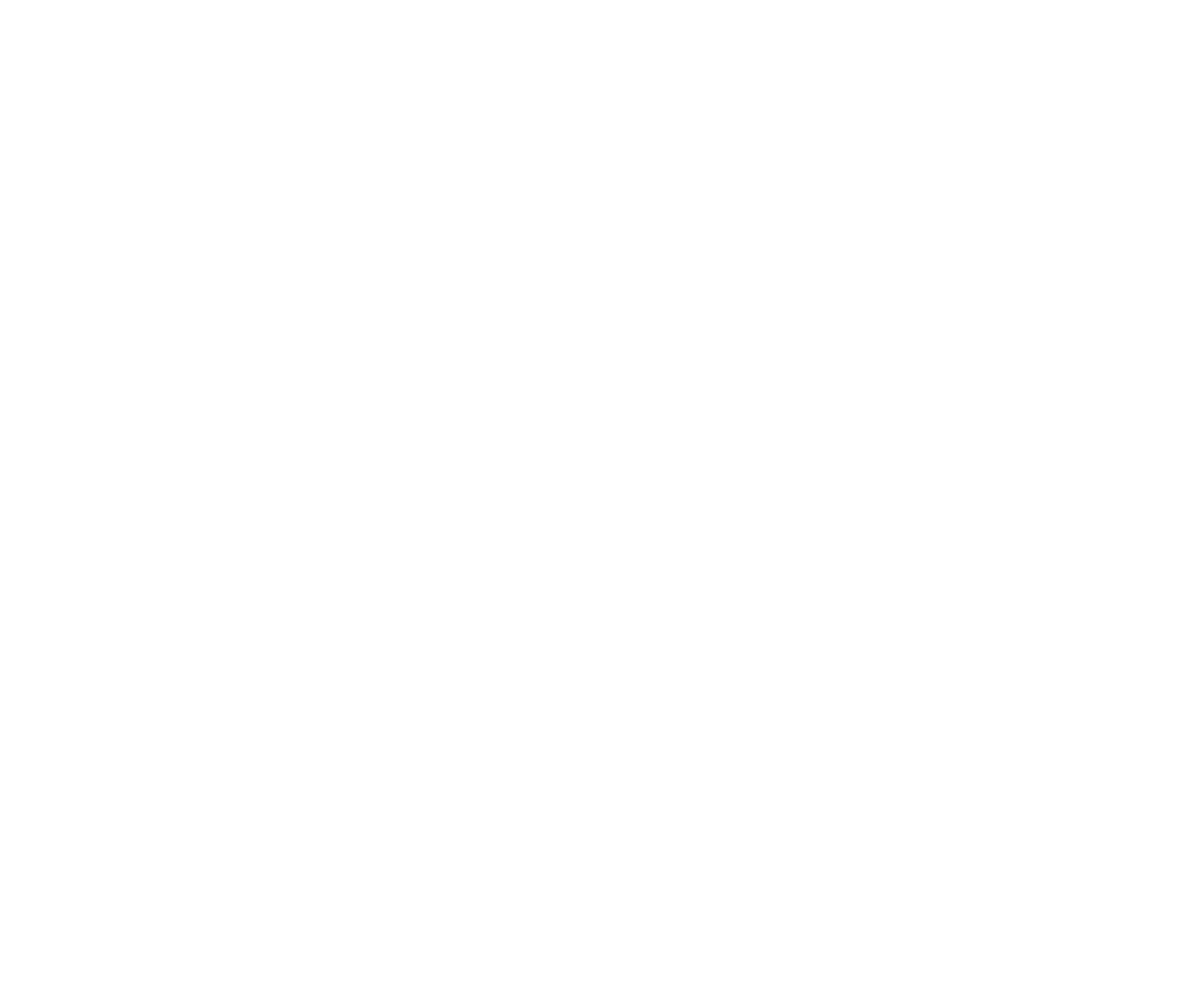
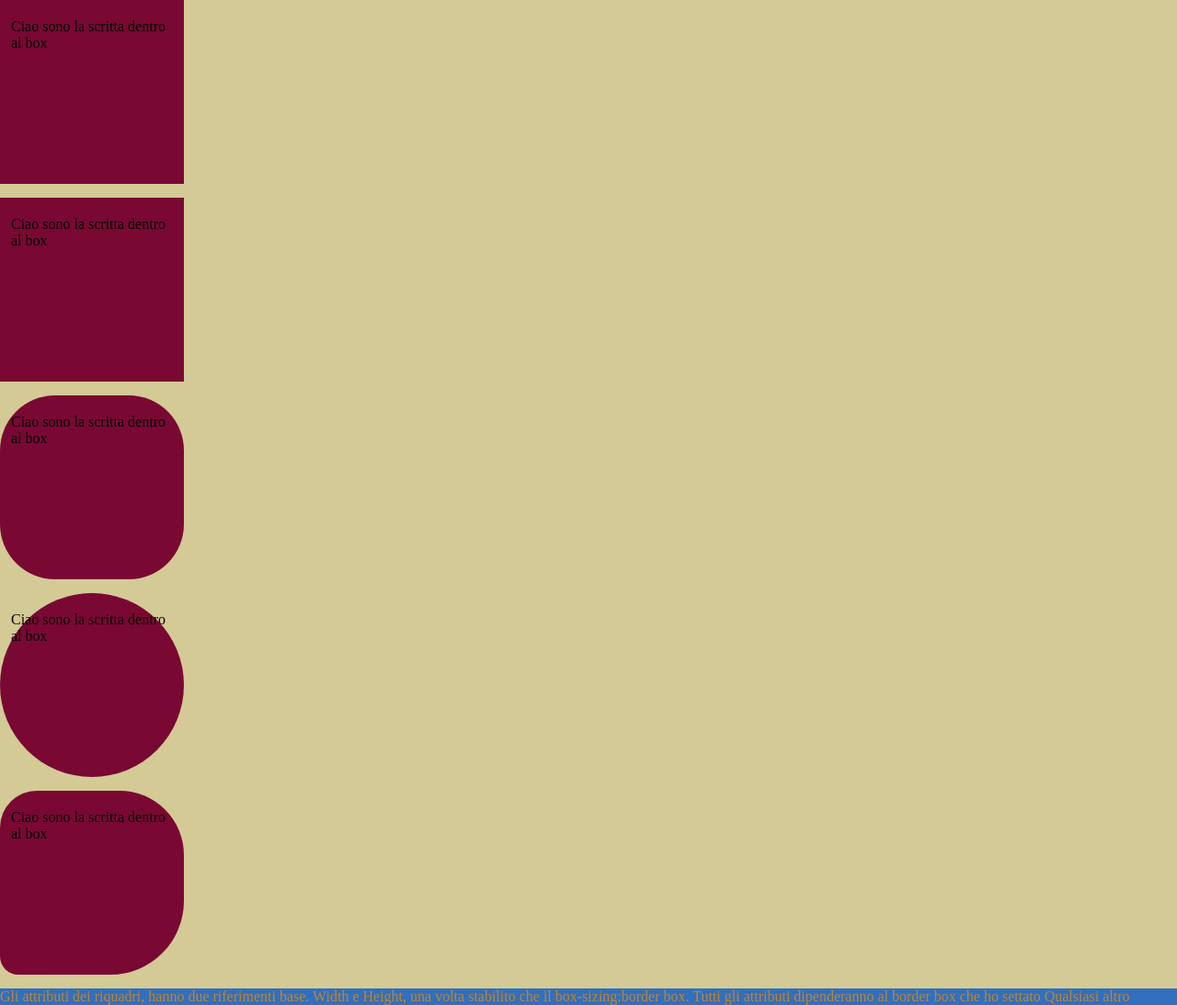
Before and after one commit to LeonardoFilesi/padding-css, a plain HTML site: page index.html in a window 1280 px wide. Shown: the whole page at 92% size. Before the commit the page ends 800 px from the top, so only its background shows below. Drawn offline with Linux system fonts and the light colour scheme.

Commit message:
margin e padding (incompleto)

```diff
--- a/css/style.css
+++ b/css/style.css
@@ -0,0 +1,35 @@
+* {
+    box-sizing: border-box;
+    padding: 0;
+    margin: 0;
+    background-color: rgb(211, 202, 150);
+}
+
+.box {
+    width: 200px;
+    height: 200px;
+    background-color: rgb(121, 8, 51);
+    border: 10px black;
+    padding: 20px 12px 20px 12px;
+    margin-bottom: 15px;
+}
+
+.circle {
+            border-radius: 30%;
+}
+
+.circle2 {
+            border-radius: 50%;
+}
+
+.circle3 {
+            border-top-left-radius: 20%;
+            border-top-right-radius: 35%;
+            border-bottom-right-radius: 40%;
+            border-bottom-left-radius: 10%;
+}
+
+.appunti {
+        background-color: rgb(50, 111, 190);
+        color: rgb(192, 133, 46);
+}
--- a/index.html
+++ b/index.html
@@ -10,8 +10,18 @@
 <body>
     <main>
         <section>
-            <div class="box"></div>
+            <div class="box">Ciao sono la scritta dentro al box</div>
+
+            <div class="box">Ciao sono la scritta dentro al box</div>
+
+            <div class="box circle">Ciao sono la scritta dentro al box</div>
+
+            <div class="box circle2">Ciao sono la scritta dentro al box</div>
+
+            <div class="box circle3">Ciao sono la scritta dentro al box</div>
+
         </section>
+        <p class="appunti">Gli attributi dei riquadri, hanno due riferimenti base. Width e Height, una volta stabilito che il box-sizing:border box. Tutti gli attributi dipenderanno al border box che ho settato  Qualsiasi altro </p>
     </main>
 </body>
 </html>
```
